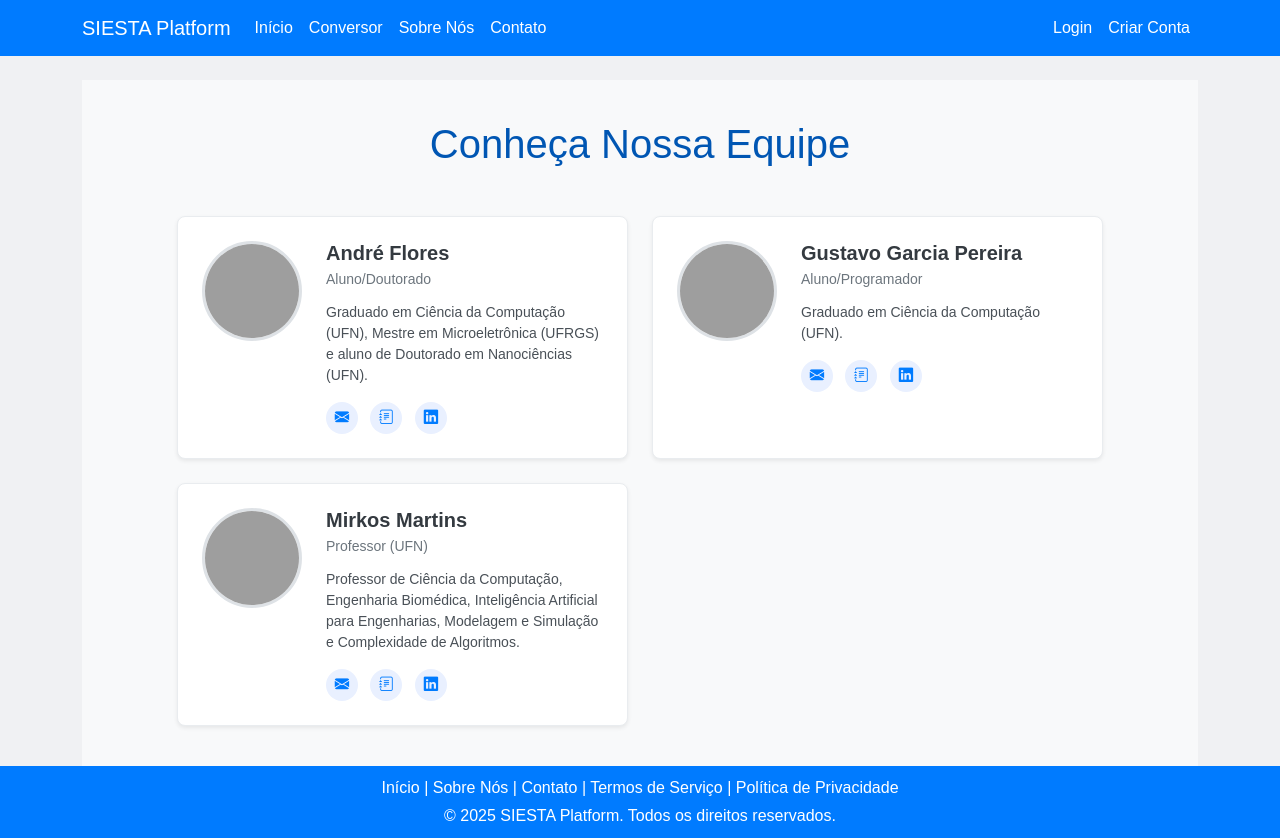
After one commit to GustavoGarciaPereira/SIESTA_Platform, a Django app: page /about/ in a window 1280 px wide. The commit adds this page. Run offline with Django 4.2, Linux system fonts and the light colour scheme; grey boxes are pictures that could not be loaded.

Commit message:
refatoração layout

```diff
--- /dev/null
+++ b/converter/templates/about.html
@@ -0,0 +1,205 @@
+{% extends 'base.html' %}
+{% load static %} {# Certifique-se de carregar static se usar imagens locais #}
+
+{% block title %}Nossa Equipe - SIESTA Platform{% endblock %}
+
+{% block extra_css %}
+<style>
+    .team-section {
+        padding: 40px 0;
+        background-color: #f8f9fa; /* Um fundo levemente diferente para a seção da equipe */
+    }
+    .team-card {
+        background-color: #fff;
+        border: 1px solid #e9ecef;
+        border-radius: 0.5rem; /* Bordas um pouco mais arredondadas */
+        box-shadow: 0 0.125rem 0.25rem rgba(0, 0, 0, 0.075);
+        transition: transform 0.2s ease-in-out, box-shadow 0.2s ease-in-out;
+        display: flex; /* Para alinhar itens verticalmente se o card tiver altura fixa */
+        flex-direction: column;
+        height: 100%; /* Para garantir que os cards na mesma linha tenham a mesma altura */
+    }
+    .team-card:hover {
+        transform: translateY(-5px);
+        box-shadow: 0 0.5rem 1rem rgba(0, 0, 0, 0.1);
+    }
+    .team-card .card-body {
+        display: flex;
+        align-items: flex-start; /* Alinha imagem e texto no topo */
+        padding: 1.5rem; /* Mais padding interno */
+        flex-grow: 1; /* Permite que o card-body cresça para preencher o card */
+    }
+    .team-member-img-wrapper {
+        flex-shrink: 0; /* Impede que a imagem encolha */
+        margin-right: 1.5rem;
+    }
+    .team-member-img {
+        width: 100px; /* Tamanho da imagem */
+        height: 100px;
+        border-radius: 50%;
+        object-fit: cover; /* Garante que a imagem cubra o círculo sem distorcer */
+        border: 3px solid #dee2e6; /* Borda sutil na imagem */
+    }
+    .team-member-info {
+        flex-grow: 1;
+    }
+    .team-member-info h5 {
+        font-weight: 600;
+        color: #343a40; /* Cor do nome */
+        margin-bottom: 0.25rem;
+    }
+    .team-member-info .role {
+        font-size: 0.875rem;
+        color: #6c757d; /* Cor do cargo/nível */
+        margin-bottom: 0.75rem;
+        display: block; /* Para garantir quebra de linha */
+    }
+    .team-member-info .bio {
+        font-size: 0.875rem; /* Bio um pouco menor */
+        color: #495057;
+        line-height: 1.5;
+        margin-bottom: 1rem;
+    }
+    .team-member-links a {
+        display: inline-flex;
+        align-items: center;
+        justify-content: center;
+        width: 32px; /* Tamanho dos botões de ícone */
+        height: 32px;
+        border-radius: 50%;
+        background-color: #e9f0ff; /* Fundo azul claro para os ícones */
+        color: #007bff; /* Cor do ícone */
+        margin-right: 0.5rem;
+        text-decoration: none;
+        transition: background-color 0.2s ease;
+    }
+    .team-member-links a:hover {
+        background-color: #d0e0ff;
+    }
+    .team-member-links a i {
+        font-size: 0.9rem; /* Tamanho do ícone dentro do botão */
+    }
+
+    /* Para outras seções, se você decidir mantê-las */
+    .content-section {
+        padding: 60px 0;
+    }
+    .content-section h2 {
+        color: #007bff;
+        margin-bottom: 30px;
+    }
+    .content-section p, .content-section ul {
+        font-size: 1.1rem;
+        line-height: 1.7;
+        color: #555;
+    }
+</style>
+{% endblock %}
+
+{% block content %}
+<div class="container team-section">
+    <div class="row justify-content-center">
+        <div class="col-lg-10">
+            <h1 class="text-center mb-5" style="color: #0056b3;">Conheça Nossa Equipe</h1>
+
+            <div class="row gy-4"> {# gy-4 para espaçamento vertical entre os cards #}
+                {% if team_members %}
+                    {% for member in team_members %}
+                    <div class="col-md-6"> {# Cada card ocupa metade da linha em telas médias e maiores #}
+                        <div class="card team-card">
+                            <div class="card-body">
+                                <div class="team-member-img-wrapper">
+                                    <img src="{{ member.image_url }}" alt="Foto de {{ member.name }}" class="team-member-img">
+                                </div>
+                                <div class="team-member-info">
+                                    <h5>{{ member.name }}</h5>
+                                    <span class="role">{{ member.role }}</span>
+                                    <p class="bio">{{ member.bio }}</p>
+                                    <div class="team-member-links">
+                                        {% if member.email %}
+                                        <a href="mailto:{{ member.email }}" title="Enviar email para {{ member.name }}">
+                                            <i class="bi bi-envelope-fill"></i>
+                                        </a>
+                                        {% endif %}
+                                        {% if member.lattes_url %}
+                                        <a href="{{ member.lattes_url }}" target="_blank" rel="noopener noreferrer" title="Currículo Lattes de {{ member.name }}">
+                                            <i class="bi bi-journal-text"></i> {# Ícone para Lattes/CV #}
+                                        </a>
+                                        {% endif %}
+                                        {# Adicione mais links se necessário (LinkedIn, GitHub, etc.) #}
+                                        <a href="{{ member.url_linkedin }}" target="_blank" rel="noopener noreferrer" title="LinkedIn de {{ member.name }}">
+                                            <i class="bi bi-linkedin"></i>
+                                        </a>
+
+                                    </div>
+                                </div>
+                            </div>
+                        </div>
+                    </div>
+                    {% endfor %}
+                {% else %}
+                    <div class="col">
+                        <p class="text-center">Informações da equipe não disponíveis no momento.</p>
+                    </div>
+                {% endif %}
+            </div>
+        </div>
+    </div>
+</div>
+
+{# Se você quiser manter as outras seções (missão, visão, etc.) #}
+{% if show_mission_vision %}
+<div class="container content-section">
+    <div class="row">
+        <div class="col-lg-10 mx-auto">
+            <div class="text-center mb-5">
+                <img src="https://via.placeholder.com/200x100.png?text=SIESTA+Platform+Logo" alt="SIESTA Platform Logo" class="img-fluid mb-3" style="max-height: 80px;">
+            </div>
+
+            <section id="mission" class="mb-5">
+                <h2 class="text-center">Nossa Missão</h2>
+                <p class="text-center">
+                    Facilitar e democratizar o acesso a simulações computacionais de materiais utilizando o SIESTA,
+                    fornecendo uma plataforma intuitiva, poderosa e integrada com ferramentas de análise modernas,
+                    como a Inteligência Artificial, para acelerar a descoberta científica e a inovação tecnológica.
+                </p>
+            </section>
+
+            <section id="vision" class="mb-5">
+                <h2 class="text-center">Nossa Visão</h2>
+                <p class="text-center">
+                    Ser a plataforma de referência para pesquisadores e estudantes na área de ciência dos materiais,
+                    promovendo a colaboração, o aprendizado e o avanço do conhecimento através de simulações
+                    computacionais acessíveis e eficientes.
+                </p>
+            </section>
+
+            <section id="what-we-do" class="mb-5">
+                <h2 class="text-center">O Que Fazemos?</h2>
+                <p>
+                    A SIESTA Platform oferece um ambiente completo para o ciclo de vida de simulações com o SIESTA:
+                </p>
+                <ul>
+                    <li><strong>Conversão de Arquivos:</strong> Transforme facilmente seus arquivos de coordenadas (como XYZ) para o formato FDF do SIESTA, com opções de customização detalhadas.</li>
+                    <li><strong>Visualização Interativa:</strong> Visualize suas estruturas moleculares em 3D diretamente no navegador antes de iniciar as simulações.</li>
+                    <li><strong>Execução de Simulações:</strong> (Funcionalidade futura) Submeta e gerencie suas simulações SIESTA em nossa infraestrutura ou conecte-se à sua.</li>
+                    <li><strong>Análise Inteligente:</strong> (Funcionalidade futura) Utilize ferramentas baseadas em IA para interpretar os resultados das simulações, extrair insights e prever propriedades de materiais.</li>
+                </ul>
+            </section>
+
+             <section id="join-us" class="text-center">
+                <h2>Junte-se a Nós</h2>
+                <p>
+                    Seja você um pesquisador experiente, um estudante curioso ou um entusiasta da ciência,
+                    a SIESTA Platform está aqui para apoiar sua jornada. Crie sua conta e comece a explorar
+                    o mundo das simulações de materiais hoje mesmo!
+                </p>
+                <a href="{% url 'signup' %}" class="btn btn-primary btn-lg">Criar Conta</a>
+                <a href="{% url 'contact' %}" class="btn btn-outline-primary btn-lg ms-2">Entre em Contato</a>
+            </section>
+        </div>
+    </div>
+</div>
+{% endif %}
+
+{% endblock %}
--- a/converter/templates/base.html
+++ b/converter/templates/base.html
@@ -6,13 +6,15 @@
     <title>{% block title %}SIESTA Platform{% endblock %}</title>
     <!-- Bootstrap CSS (opcional) -->
     <link href="https://cdn.jsdelivr.net/npm/bootstrap@5.3.0/dist/css/bootstrap.min.css" rel="stylesheet">
+    <!-- Bootstrap Icons (para ícones no formulário de contato e outros lugares) -->
+    <link rel="stylesheet" href="https://cdn.jsdelivr.net/npm/bootstrap-icons@1.10.5/font/bootstrap-icons.css">
     <!-- Estilos personalizados -->
     <style>
         body {
             display: flex;
             flex-direction: column;
             min-height: 100vh; /* Garante que o body ocupe pelo menos a altura da tela */
-            background-color: #f8f9fa;
+            background-color:rgb(240, 241, 243);
             font-family: Arial, sans-serif;
         }
         .navbar {
@@ -21,12 +23,22 @@
         .navbar-brand, .navbar-nav .nav-link {
             color: white !important;
         }
+        .navbar-nav .nav-link:hover {
+            color: #e0e0e0 !important;
+        }
         .footer {
             background-color: #007bff;
             color: white;
             text-align: center;
             padding: 10px 0;
             margin-top: auto; /* Empurra o rodapé para o final da página */
+        }
+        .footer a {
+            color: white;
+            text-decoration: none;
+        }
+        .footer a:hover {
+            text-decoration: underline;
         }
         .container {
             flex: 1; /* Faz com que o conteúdo principal ocupe o espaço restante */
@@ -43,8 +55,25 @@
                 <span class="navbar-toggler-icon"></span>
             </button>
             <div class="collapse navbar-collapse" id="navbarNav">
+                <ul class="navbar-nav"> <!-- Removido ms-auto para alinhar à esquerda e adicionar mais itens depois -->
+                    <li class="nav-item">
+                        <a class="nav-link" href="{% url 'home' %}">Início</a>
+                    </li>
+                    <li class="nav-item">
+                        <a class="nav-link" href="{% url 'convert' %}">Conversor</a>
+                    </li>
+                    <li class="nav-item">
+                        <a class="nav-link" href="{% url 'about' %}">Sobre Nós</a>
+                    </li>
+                    <li class="nav-item">
+                        <a class="nav-link" href="{% url 'contact' %}">Contato</a>
+                    </li>
+                </ul>
                 <ul class="navbar-nav ms-auto">
                     {% if user.is_authenticated %}
+                        <li class="nav-item">
+                            <a class="nav-link" href="#">Olá, {{ user.username }}</a>
+                        </li>
                         <li class="nav-item">
                             <a class="nav-link" href="{% url 'logout' %}">Logout</a>
                         </li>
@@ -61,7 +90,6 @@
         </div>
     </nav>
 
-    <!-- Conteúdo Principal -->
     <main class="container mt-4">
         {% block content %}
         <!-- O conteúdo específico de cada página será inserido aqui -->
@@ -71,7 +99,14 @@
     <!-- Rodapé -->
     <footer class="footer">
         <div class="container">
-            <p>&copy; {% now "Y" %} SIESTA Platform. Todos os direitos reservados.</p>
+            <p class="mb-1">
+                <a href="{% url 'home' %}">Início</a> |
+                <a href="{% url 'about' %}">Sobre Nós</a> |
+                <a href="{% url 'contact' %}">Contato</a> |
+                <a href="#">Termos de Serviço</a> |
+                <a href="#">Política de Privacidade</a>
+            </p>
+            <p class="mb-0">© {% now "Y" %} SIESTA Platform. Todos os direitos reservados.</p>
         </div>
     </footer>
 
--- a/converter/urls.py
+++ b/converter/urls.py
@@ -3,8 +3,9 @@
 from django.urls import path
 from .views import ConvertView
 
-from .views import ConvertView, HomeView, SignupView
+from .views import ConvertView, HomeView, SignupView,AboutView, ContactView,contact_submit_view
 from django.contrib.auth import views as auth_views
+
 
 urlpatterns = [
     path('', HomeView.as_view(), name='home'), # Página home
@@ -35,4 +36,7 @@ urlpatterns = [
     path('signup/', SignupView.as_view(), name='signup'),  # View de criação de conta
     # path('login/', LoginView.as_view(), name='login'),  # View de login
     # path('signup/', SignupView.as_view(), name='signup'),  # View de criação de conta
+    path('about/', AboutView.as_view(), name='about'),
+    path('contact/', ContactView.as_view(), name='contact'),
+    path('contact/submit/', contact_submit_view, name='contact_submit'),
 ]
--- a/converter/views.py
+++ b/converter/views.py
@@ -8,102 +8,25 @@ from django.conf import settings
 from .forms import UploadFileForm
 from django.views import View
 from django.views.generic import CreateView, TemplateView
+from django.contrib import messages
 
-# def xyz_to_fdf(input_xyz, output_fdf):
-#     """
-#     Converte um arquivo XYZ para FDF.
+def contact_submit_view(request):
+    if request.method == 'POST':
+        # Aqui você poderia, no futuro, pegar os dados do formulário:
+        # name = request.POST.get('name')
+        # email = request.POST.get('email')
+        # subject = request.POST.get('subject')
+        # message_body = request.POST.get('message')
 
-#     :param input_xyz: Caminho para o arquivo XYZ de entrada.
-#     :param output_fdf: Caminho para o arquivo FDF de saída.
-#     """
-#     # Dicionário de conversão do símbolo atômico para o índice da espécie
-#     species_map = {
-#         'C': 1,
-#         'N': 2,
-#         'O': 3,
-#         'H': 4,
-#         'S': 5
-#     }
+        # Lógica de processamento (ex: enviar email, salvar no DB) iria aqui.
+        # Por enquanto, apenas simulamos o sucesso.
 
-#     # Ler o arquivo xyz
-#     with open(input_xyz, 'r') as f:
-#         lines = f.readlines()
+        messages.success(request, 'Sua mensagem foi "enviada" com sucesso! Entraremos em contato em breve (esta é uma simulação).')
+        return redirect('contact') # Redireciona de volta para a página de contato
 
-#     # Primeira linha: número de átomos
-#     num_atoms = int(lines[0].strip())
-
-#     # Linhas de coordenadas começam após a linha do número de átomos
-#     coord_lines = lines[2:]
-
-#     # Preparar lista para armazenar dados atômicos
-#     atoms = []
-#     for line in coord_lines:
-#         if line.strip():
-#             parts = line.split()
-#             symbol = parts[0]
-#             x = float(parts[1])
-#             y = float(parts[2])
-#             z = float(parts[3])
-#             if symbol not in species_map:
-#                 raise ValueError(f"Elemento '{symbol}' não está mapeado para nenhuma espécie química.")
-#             specie_index = species_map[symbol]
-#             atoms.append((x, y, z, specie_index))
-
-#     # Escrever o arquivo de saída .fdf exatamente conforme o gabarito fornecido
-#     with open(output_fdf, 'w') as out:
-#         # Cabeçalho do sistema
-#         out.write("SystemName       Enoxaparin\n")
-#         out.write("SystemLabel      Enoxaparin\n")
-#         out.write(f"NumberOfAtoms    {num_atoms}\n")
-#         out.write("NumberOfSpecies  5\n")
-#         out.write("%block ChemicalSpeciesLabel\n")
-#         out.write(" 1   6    C.lda\n")
-#         out.write(" 2   7    N.lda\n")
-#         out.write(" 3   8    O.lda\n")
-#         out.write(" 4   1    H.lda\n")
-#         out.write(" 5   16   S.lda\n")
-#         out.write("%endblock ChemicalSpeciesLabel\n\n")
-
-#         out.write("LatticeConstant 1.0 Ang\n")
-#         out.write("%block LatticeVectors\n")
-#         out.write("  50.000 0.000  0.000\n")
-#         out.write("  0.000  50.000 0.000\n")
-#         out.write("  0.000  0.000  50.000\n")
-#         out.write("%endblock LatticeVectors\n\n")
-
-#         out.write("AtomicCoordinatesFormat NotScaledCartesianAng\n")
-#         out.write("AtomCoorFormatOut   NotScaledCartesianAng\n")
-#         out.write("%block AtomicCoordinatesAndAtomicSpecies \n")
-
-#         # Escrever coordenadas atômicas com índices conforme o gabarito
-#         # Mantendo 3 espaços iniciais e o mesmo padrão de espaçamento
-#         for (x, y, z, si) in atoms:
-#             out.write(f"   {x:10.5f}        {y:10.5f}       {z:10.5f}      {si}\n")
-
-#         out.write("%endblock AtomicCoordinatesAndAtomicSpecies\n\n")
-
-#         # Demais parâmetros fixos exatamente conforme o gabarito
-#         out.write("PAO.BasisSize     DZP\n")
-#         out.write("PAO.EnergyShift   0.05 eV\n")
-#         out.write("MD.TypeOfRun      CG\n")
-#         out.write("MD.NumCGsteps     1000\n")
-#         out.write("MaxSCFIterations  100\n")
-#         out.write("SpinPolarized true\n")
-#         out.write("MD.MaxForceTol    0.05 eV/Ang\n")
-#         out.write("MeshCutoff        200.0 Ry\n")
-#         out.write("DM.UseSaveDM     true\n")
-#         out.write("UseSaveData      true\n")
-#         out.write("MD.UseSaveXV     true\n")
-#         out.write("MD.UseSaveCG     true\n")
-#         out.write("DM.MixingWeight   0.10\n")
-#         out.write("DM.NumberPulay    3\n")
-#         out.write("WriteCoorXmol\n")
-#         out.write("WriteMullikenPop 1\n")
-#         out.write("XC.functional      LDA\n")
-#         out.write("XC.authors        CA \n")
-#         out.write("SolutionMethod diagon\n")
-#         out.write("ElectronicTemperature  80 meV\n")
-#         out.write("DM.Tolerance         0.1000000000E-02\n")
+    # Se não for POST, redireciona para a página de contato (ou pode mostrar um erro)
+    messages.error(request, 'Método inválido para esta ação.')
+    return redirect('contact')
 
 from django.views import View
 from django.shortcuts import render
@@ -478,3 +401,50 @@ class SignupView(CreateView):
     form_class = UserCreationForm
     success_url = reverse_lazy('login')
     template_name = 'converter/signup.html'
+
+
+class AboutView(TemplateView):
+    template_name = 'about.html'
+
+    def get_context_data(self, **kwargs):
+        context = super().get_context_data(**kwargs)
+        # Substitua com os dados reais e URLs das imagens
+        context['team_members'] = [
+            {
+                'name': 'André Flores',
+                'role': 'Aluno/Doutorado',
+                'bio': 'Graduado em Ciência da Computação (UFN), Mestre em Microeletrônica (UFRGS) e aluno de Doutorado em Nanociências (UFN).',
+                'image_url': 'https://lasimon.vercel.app/assets/img/team/andre_flores.jpg', # Substitua pela URL da imagem real
+                'email': 'andre.santos@ufn.edu.br', # Opcional
+                'lattes_url': 'http://lattes.cnpq.br/4249324194215985', # Opcional
+                'url_linkedin':"https://www.linkedin.com/in/andr%C3%A9-f-dos-santos-b11478b7/"
+            },
+            {
+                'name': 'Gustavo Garcia Pereira',
+                'role': 'Aluno/Programador',
+                'bio': 'Graduado em Ciência da Computação (UFN).',
+                'image_url': 'https://avatars.githubusercontent.com/u/19331198?v=4', # Substitua pela URL da imagem real
+                'email': 'gusgurtavo@gmail.com', # Opcional
+                'lattes_url': 'http://lattes.cnpq.br/SEU_ID_LATTES_ANDRE', # Opcional
+                'url_linkedin':"https://www.linkedin.com/in/gustavo-garcia-pereira-078240143/"
+            },
+            {
+                'name': 'Mirkos Martins',
+                'role': 'Professor (UFN)',
+                'bio': 'Professor de Ciência da Computação, Engenharia Biomédica, Inteligência Artificial para Engenharias, Modelagem e Simulação e Complexidade de Algoritmos.',
+                'image_url': 'https://avatars.githubusercontent.com/u/5223402?v=4', # Substitua pela URL da imagem real
+                'email': 'mirkos@gmail.com', # Opcional
+                'lattes_url': 'http://lattes.cnpq.br/5382133106359249', # Opcional
+                'url_linkedin':"https://www.linkedin.com/in/mirkos-martins-77a6ab8/"
+            },
+
+            # Adicione mais membros conforme necessário
+        ]
+        # Você pode manter as outras seções ou removê-las se a página for só sobre a equipe
+        context['show_mission_vision'] = False # Defina como True se quiser mostrar as outras seções
+        return context
+
+# ... suas outras views
+
+class ContactView(TemplateView):
+    template_name = 'contact.html' # Certifique-se que 'contact.html' está no seu diretório de templates
```
Also changed, not shown: converter/templates/contact.html (added, +105 -0 lines), converter/templates/home.html (+36 -0 lines), converter/templates/converter/upload.html (indentation only).
